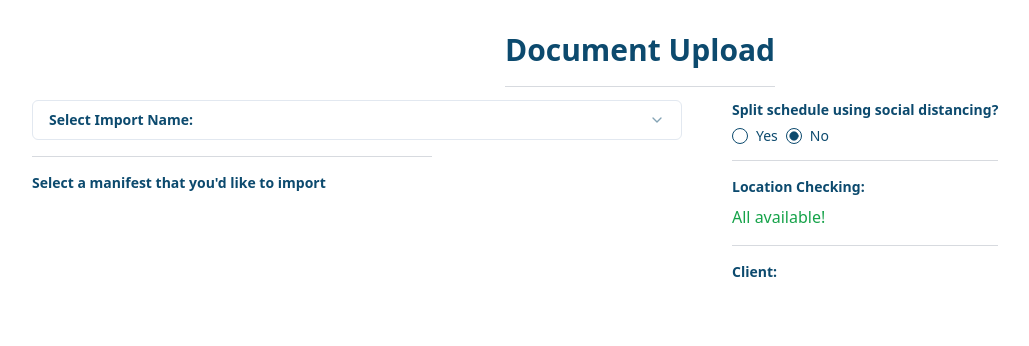
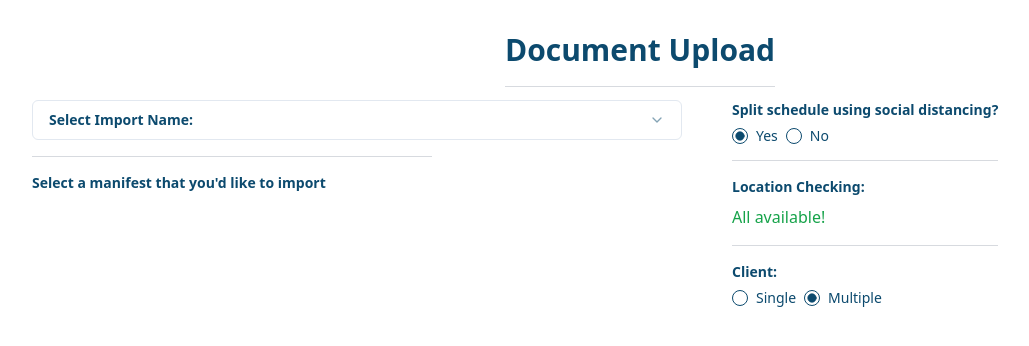
Before and after one commit to JoshT64/skyhop-take-home, a React (Vite) app: page / in a window 1280 px wide. Shown: the top 346 px of the page, without its empty margins (0-1029 px from the left). Built offline with nearby package versions, Linux system fonts and the light colour scheme.

Commit message:
Update RadioSelect component to with proper props for displaying custom options and selecting a custom default value

```diff
--- a/src/App.tsx
+++ b/src/App.tsx
@@ -22,13 +22,17 @@ function App() {
         <div id='rightRow' className='pr-8  text-start place-self-auto'>
           <Separator>
             <Text>Split schedule using social distancing?</Text>
-            <RadioSelect />
+            <RadioSelect options={['Yes', 'No']} defaultValue='yes' />
           </Separator>
           <Separator>
             <Text className='pt-4 pb-2'>Location Checking:</Text>
             <p className='text-green-600 font-normal'>All available!</p>
           </Separator>
           <Text className='pt-4'>Client:</Text>
+          <RadioSelect
+            options={['Single', 'Multiple']}
+            defaultValue='multiple'
+          />
         </div>
       </Container>
     </>
--- a/src/components/RadioSelect/RadioSelect.tsx
+++ b/src/components/RadioSelect/RadioSelect.tsx
@@ -1,17 +1,26 @@
 import { Label } from '@/components/ui/label';
 import { RadioGroup, RadioGroupItem } from '@/components/ui/radio-group';
 
-export const RadioSelect = () => {
+interface RadioSelectProps {
+  options: string[];
+  defaultValue: string;
+}
+
+export const RadioSelect = ({ options, defaultValue }: RadioSelectProps) => {
+  const optionsToRender = () => {
+    return options?.map((option) => {
+      console.log(option);
+      return (
+        <div key={option} className='flex items-center space-x-2'>
+          <RadioGroupItem value={option.toLowerCase()} id='r1' />
+          <Label htmlFor='r1'>{option}</Label>
+        </div>
+      );
+    });
+  };
   return (
-    <RadioGroup className='pt-2' defaultValue='no'>
-      <div className='flex items-center space-x-2'>
-        <RadioGroupItem value='yes' id='r1' />
-        <Label htmlFor='r1'>Yes</Label>
-      </div>
-      <div className='flex items-center space-x-2'>
-        <RadioGroupItem value='no' id='r2' />
-        <Label htmlFor='r2'>No</Label>
-      </div>
+    <RadioGroup className='pt-2' defaultValue={defaultValue}>
+      {optionsToRender()}
     </RadioGroup>
   );
 };
```
